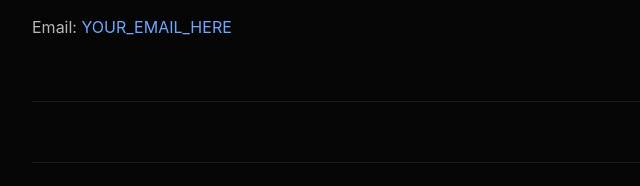
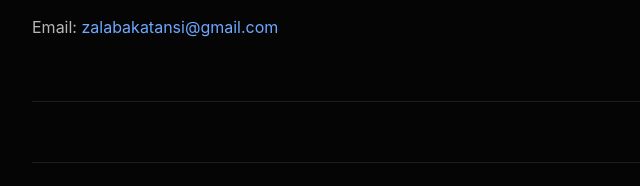
Before and after one commit to zalabakatansi-hue/TansiEdits, a plain HTML site: page terms.html in a window 1280 px wide. Shown: the part 2932-3118 px from the top of the page, 158-798 px from the left. Drawn offline with Linux system fonts and the light colour scheme.

Commit message:
Update contact email in terms.html

```diff
--- a/terms.html
+++ b/terms.html
@@ -377,8 +377,8 @@
 
       <p>
         Email:
-        <a href="mailto:YOUR_EMAIL_HERE">
-          YOUR_EMAIL_HERE
+        <a href="mailto:zalabakatansi@gmail.com">
+          zalabakatansi@gmail.com
         </a>
       </p>
     </section>
```
